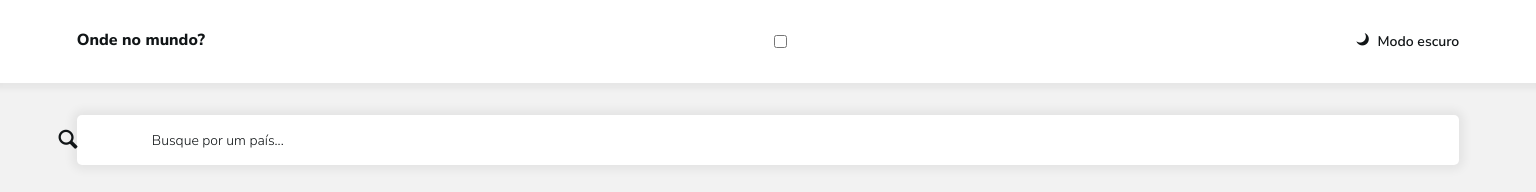
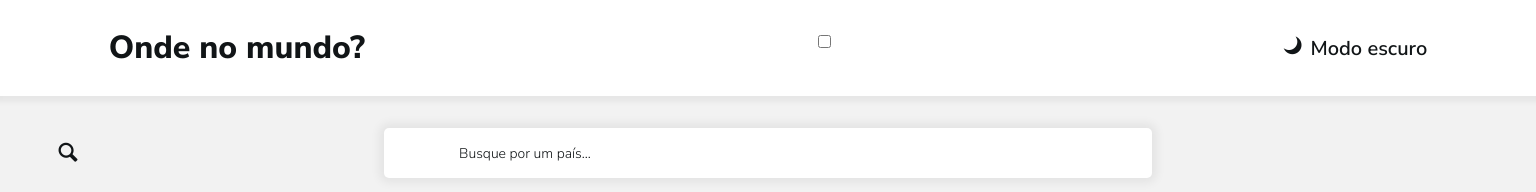
Before and after one commit to Rikelvem/Countries, a plain HTML site: page index.html in a window 1536 px wide. Shown: the top 192 px of the page. Drawn offline with nearby package versions, Linux system fonts and the light colour scheme.

Commit message:
first commit

```diff
--- a/css/busca.css
+++ b/css/busca.css
@@ -57,3 +57,26 @@
 
     padding-left: 5px;
 }
+
+@media screen and (min-width: 768px) {
+    .buscar {
+        display: flex;
+        align-self: flex-start;
+    }
+
+    .buscar__paises {
+        box-sizing: border-box;
+
+        padding-left: 70px;
+
+        border-radius: 5px;
+
+        width: 50vw;
+
+        max-height: 50px;
+
+        box-shadow: 0 0 10px 5px rgba(0, 0, 0, 0.06);
+
+        background-color: var(--branco);
+    }
+}
--- a/css/cabecalho.css
+++ b/css/cabecalho.css
@@ -30,3 +30,33 @@
 
     padding-right: 8px;
 }
+
+@media screen and (min-width: 768px) {
+    .cabecalho__titulo {
+        font-size: 20px;
+    }
+
+    .cabecalho__dark-mode {
+        font-size: 20px;
+    }
+
+    .cabecalho__dark-mode::before {
+        font-size: 20px;
+    }
+}
+
+@media screen and (min-width: 1440px) {
+    .cabecalho__titulo {
+        padding-left: 32px;
+        font-size: 32px;
+    }
+
+    .cabecalho__dark-mode {
+        font-size: 20px;
+        padding-right: 32px;
+    }
+
+    .cabecalho__dark-mode::before {
+        font-size: 20px;
+    }
+}
--- a/js/index.js
+++ b/js/index.js
@@ -1,6 +1,6 @@
 const $html = document.querySelector('html')
-const $checkbox = document.querySelector('#switch')
+const $button = document.querySelector('#switch')
 
-$checkbox.addEventListener('change', function() {
+$button.addEventListener('change', function() {
     $html.classList.toggle('dark-mode')
 })
```
